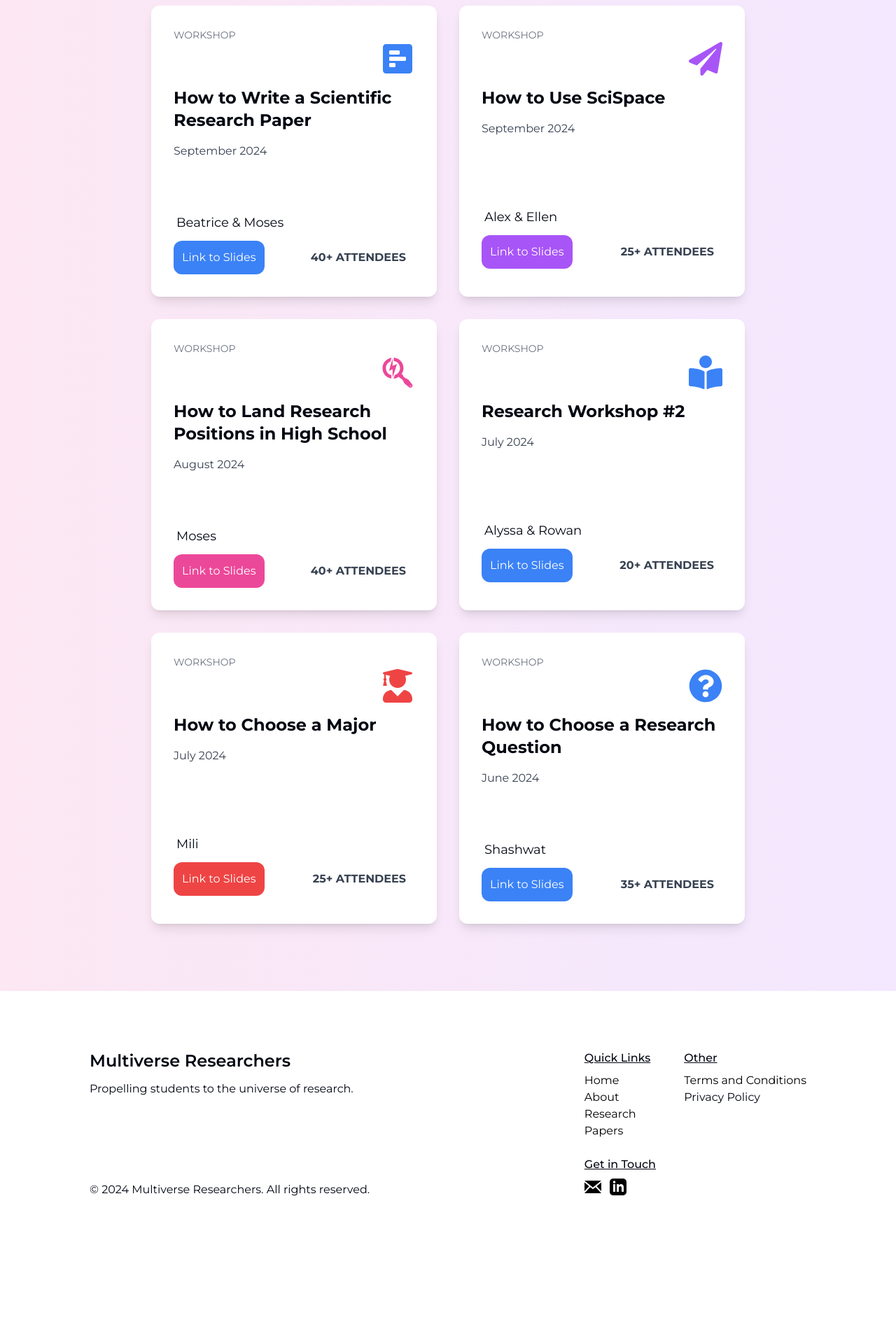
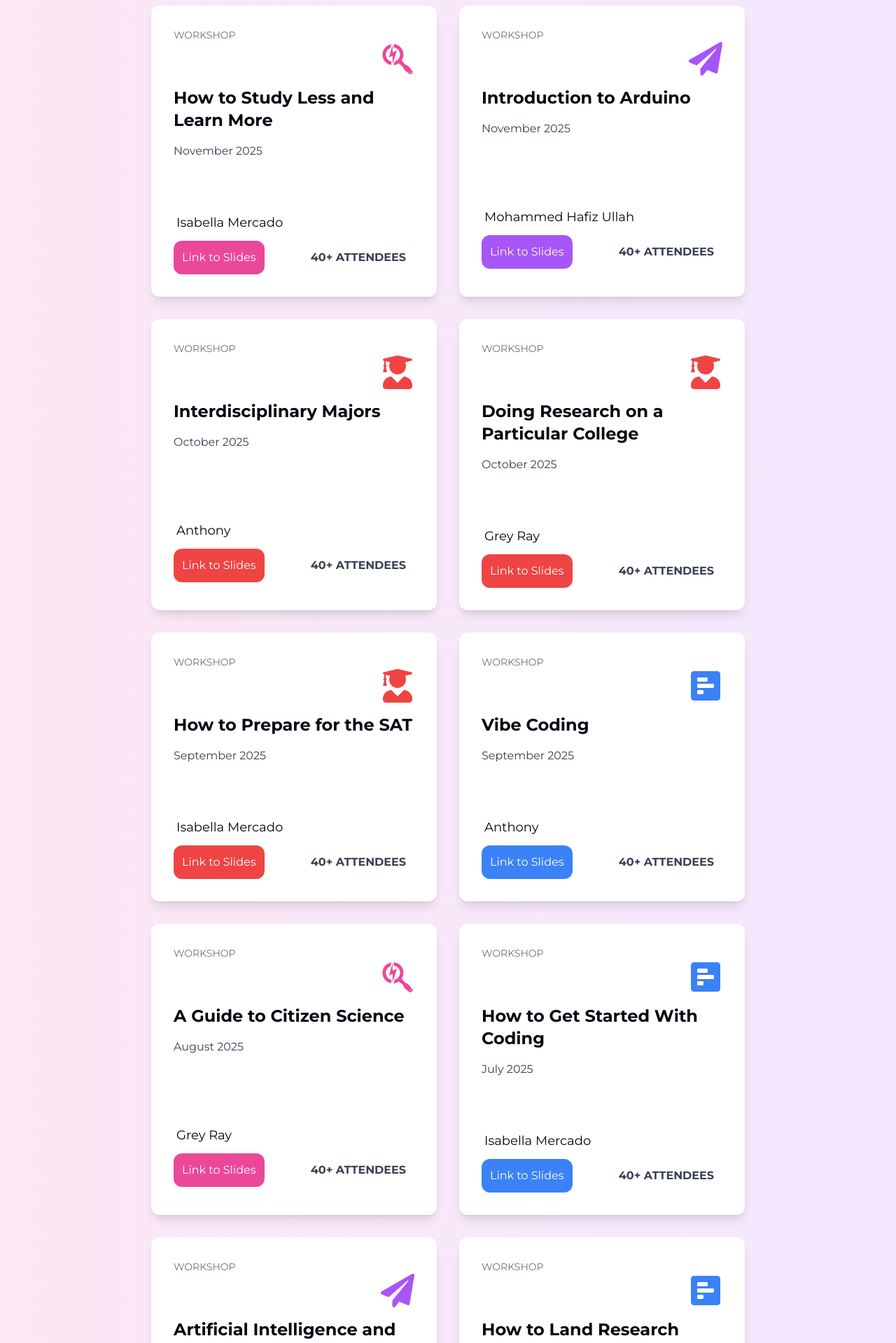
Before and after one commit to multiverseresearchers/multiverse-researchers, a React (Vite) app: page /workshops in a window 1280 px wide. Shown: the part 480-2399 px from the top of the page at 70% size. Before the commit the page ends 2268 px from the top, so only its background shows below. Built offline with nearby package versions, Linux system fonts and the light colour scheme.

Commit message:
added all new workshops

```diff
--- a/src/components/programs/Workshops.tsx
+++ b/src/components/programs/Workshops.tsx
@@ -17,7 +17,113 @@ const Workshops = () => {
 
         <div className="flex grid grid-cols-1 lg:grid-cols-2 pt-8 gap-8 justify-center">
 
-          <WorkshopBlock name="How to Write a Scientific Research Paper" author="Beatrice & Moses" date="September 2024"
+          <WorkshopBlock name="How to Study Less and Learn More" author="Isabella Mercado" date="November 2025"
+            link="https://docs.google.com/presentation/d/1OFUpjEbjUemSFhaL3j1lDgAnJqqdrBNq0IFcu9iZc-U/edit"
+            icon={<FaSearchengin className="text-5xl ml-auto mb-4" />}
+            desc=""
+            color="pink"
+            members="40"
+          />
+
+          <WorkshopBlock name="Introduction to Arduino" author="Mohammed Hafiz Ullah" date="November 2025"
+            link="https://docs.google.com/presentation/d/1wOFA9-m4k4iQOKiTvpSOSL2xOVPmtNxW9o--CD-DgWc/edit"
+            icon={<FaPaperPlane className="text-5xl ml-auto mb-4" />}
+            desc=""
+            color="purple"
+            members="40"
+          />
+
+          <WorkshopBlock name="Interdisciplinary Majors" author="Anthony" date="October 2025"
+            link="https://docs.google.com/presentation/d/1JKdXBjchASaKoQNyjlukHueRuj7t9o241QqW04DXoP8/edit?usp=sharing"
+            icon={<FaUserGraduate className="text-5xl ml-auto mb-4" />}
+            desc=""
+            color="red"
+            members="40"
+          />
+
+          <WorkshopBlock name="Doing Research on a Particular College" author="Grey Ray" date="October 2025"
+            link="https://docs.google.com/presentation/d/1FdytPN6Afx1rX3Sgce4Qn5yjO5wpRSczqMKYmgAYjys/edit?usp=drivesdk"
+            icon={<FaUserGraduate className="text-5xl ml-auto mb-4" />}
+            desc=""
+            color="red"
+            members="40"
+          />
+
+          <WorkshopBlock name="How to Prepare for the SAT" author="Isabella Mercado" date="September 2025"
+            link="https://docs.google.com/presentation/d/1czIIjeiAGzmrrDU2U06AsIPfcyaWGmHUSjQOrWIqgIQ/edit?usp=sharing"
+            icon={<FaUserGraduate className="text-5xl ml-auto mb-4" />}
+            desc=""
+            color="red"
+            members="40"
+          />
+
+          <WorkshopBlock name="Vibe Coding" author="Anthony" date="September 2025"
+            link="https://docs.google.com/presentation/d/1f1h9yO5OkOj8d87XlXj3hAP5w9YV5Zt-oiOoe1Bwcxs/edit?usp=sharing"
+            icon={<FaPollH className="text-5xl ml-auto mb-4" />}
+            desc=""
+            color="blue"
+            members="40"
+          />
+
+          <WorkshopBlock name="A Guide to Citizen Science" author="Grey Ray" date="August 2025"
+            link="https://docs.google.com/presentation/d/1noq_3QvBS-ByE0Nz7j8eBYd9recwwu_ANmt_HyPA6r0/edit?usp=drivesdk"
+            icon={<FaSearchengin className="text-5xl ml-auto mb-4" />}
+            desc=""
+            color="pink"
+            members="40"
+          />
+
+          <WorkshopBlock name="How to Get Started With Coding" author="Isabella Mercado" date="July 2025"
+            link="https://docs.google.com/presentation/d/15M_r6IvfCsbKwQgiPg8HC6N51K3M9KLfJiQdIb4FfSA/edit?usp=sharing"
+            icon={<FaPollH className="text-5xl ml-auto mb-4" />}
+            desc=""
+            color="blue"
+            members="40"
+          />
+
+          <WorkshopBlock name="Artificial Intelligence and Its Impact on Society" author="Mohammed" date="July 2025"
+            link="https://docs.google.com/presentation/d/1wOFA9-m4k4iQOKiTvpSOSL2xOVPmtNxW9o--CD-DgWc/edit?usp=sharing"
+            icon={<FaPaperPlane className="text-5xl ml-auto mb-4" />}
+            desc=""
+            color="purple"
+            members="40"
+          />
+
+          <WorkshopBlock name="How to Land Research With Professors in High School" author="Anthony" date="June 2025"
+            link="https://docs.google.com/presentation/d/1pEi0LQ9s9sUOj3XqLqOnzTeHJpU0QUrHzODVca3BAog/edit?slide=id.g36c26c99de8_1_59#slide=id.g36c26c99de8_1_59"
+            icon={<FaPollH className="text-5xl ml-auto mb-4" />}
+            desc=""
+            color="blue"
+            members="40"
+          />
+
+          <WorkshopBlock name="Choosing Colleges that are Right for You and an Introduction to Writing Essays" author="Grey Ray" date="May 2025"
+            link="https://docs.google.com/presentation/d/1FdytPN6Afx1rX3Sgce4Qn5yjO5wpRSczqMKYmgAYjys/edit?usp=drivesdk"
+            icon={<FaUserGraduate className="text-5xl ml-auto mb-4" />}
+            desc=""
+            color="red"
+            members="40"
+          />
+
+          <WorkshopBlock name="3D Printing: How is it Affecting our World?" author="Isabella Mercado" date="April 2025"
+            link="https://docs.google.com/presentation/d/1vm9MOaSb12HoQy6kGzlOsL-mds1zOKx898WPXdh-szY/edit?usp=sharing"
+            icon={<FaPaperPlane className="text-5xl ml-auto mb-4" />}
+            desc=""
+            color="purple"
+            members="40"
+          />
+
+          <WorkshopBlock name="How to Present Your Research to a Team" author="Aayan & Ian Amin" date="March 2025"
+            link="https://docs.google.com/presentation/d/1nbD9boiFRWXR0e-Azb29luFN3X7uteZwaRkWij8r0nM/edit?usp=sharing"
+            icon={<FaPollH className="text-5xl ml-auto mb-4" />}
+            desc=""
+            color="blue"
+            members="40"
+          />
+
+
+
+          <WorkshopBlock name="How to Write a Scientific Research Paper" author="Beatrice & Moses" date="January 2025"
             link="https://docs.google.com/presentation/d/1zdIqc7qASUQ43D9pjppQlCiPuIORSaFFbw5I8YUqVEw/edit#slide=id.g2ed7c8d067c_0_0"
             icon={<FaPollH className="text-5xl ml-auto mb-4" />}
             desc=""
```
